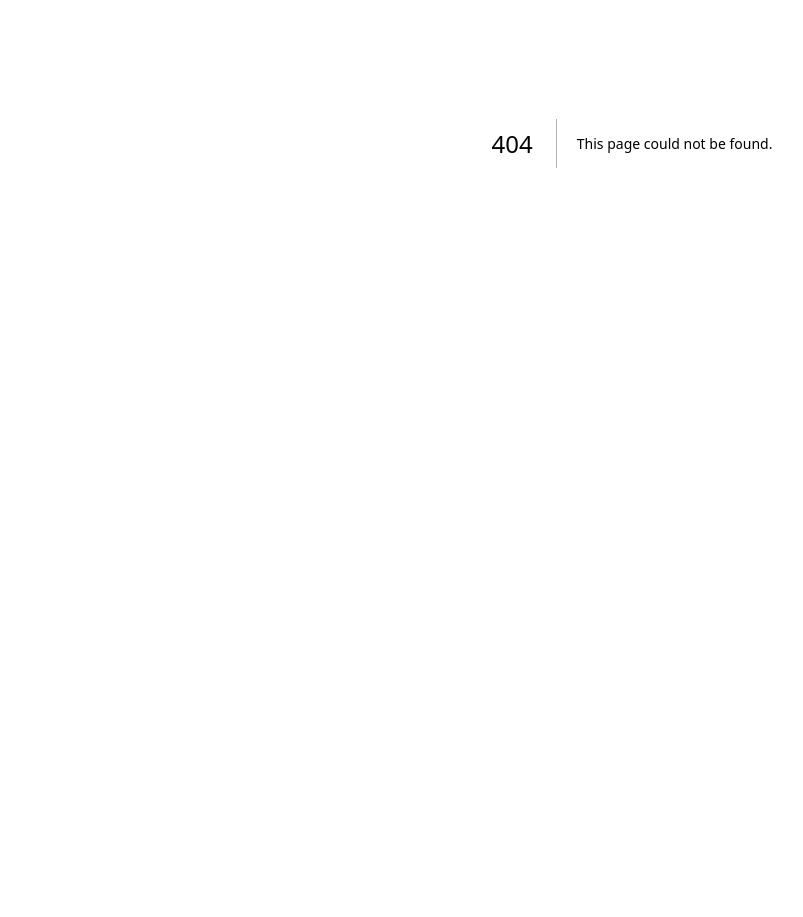
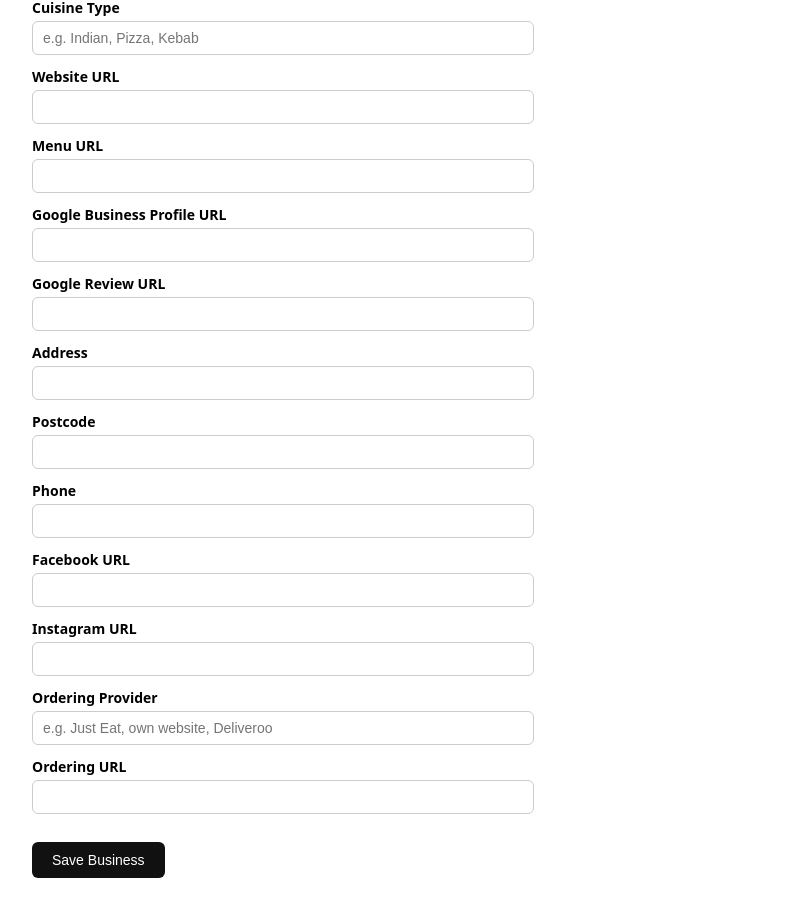
Before and after one commit to marketingfaithtrainee4/restaurant-intel, a Next.js app: page /businesses/new in a window 1280 px wide. Before the commit this address had no page. Shown: the part 257-1174 px from the top of the page, without its empty margins (8-811 px from the left). Before the commit the page ends 800 px from the top, so only its background shows below. Built offline with nearby package versions, Linux system fonts and the light colour scheme.

Commit message:
add business intake form

```diff
--- /dev/null
+++ b/app/api/businesses/route.ts
@@ -0,0 +1,40 @@
+import { NextResponse } from 'next/server';
+import { getSupabaseServerClient } from '@/lib/supabase';
+
+export async function POST(request: Request) {
+  try {
+    const body = await request.json();
+
+    const supabase = getSupabaseServerClient();
+
+    const { data, error } = await supabase
+      .from('businesses')
+      .insert({
+        is_managed: true,
+        name: body.name,
+        cuisine_type: body.cuisine_type || null,
+        website_url: body.website_url || null,
+        menu_url: body.menu_url || null,
+        gbp_url: body.gbp_url || null,
+        google_review_url: body.google_review_url || null,
+        address_line: body.address_line || null,
+        postcode: body.postcode || null,
+        phone: body.phone || null,
+        facebook_url: body.facebook_url || null,
+        instagram_url: body.instagram_url || null,
+        ordering_provider: body.ordering_provider || null,
+        ordering_url: body.ordering_url || null,
+      })
+      .select()
+      .single();
+
+    if (error) {
+      return NextResponse.json({ error: error.message }, { status: 400 });
+    }
+
+    return NextResponse.json({ business: data }, { status: 201 });
+  } catch (err) {
+    const message = err instanceof Error ? err.message : 'Unknown error';
+    return NextResponse.json({ error: message }, { status: 500 });
+  }
+}
--- /dev/null
+++ b/app/businesses/new/page.tsx
@@ -0,0 +1,224 @@
+'use client';
+
+import { useState } from 'react';
+import { useRouter } from 'next/navigation';
+
+const fieldStyle: React.CSSProperties = {
+  display: 'block',
+  width: '100%',
+  maxWidth: 480,
+  padding: '8px 10px',
+  marginBottom: 12,
+  border: '1px solid #ccc',
+  borderRadius: 6,
+  fontSize: 14,
+};
+
+const labelStyle: React.CSSProperties = {
+  display: 'block',
+  fontWeight: 600,
+  marginBottom: 4,
+  marginTop: 12,
+  fontSize: 14,
+};
+
+export default function NewBusinessPage() {
+  const router = useRouter();
+  const [submitting, setSubmitting] = useState(false);
+  const [error, setError] = useState<string | null>(null);
+
+  const [form, setForm] = useState({
+    name: '',
+    cuisine_type: '',
+    website_url: '',
+    menu_url: '',
+    gbp_url: '',
+    google_review_url: '',
+    address_line: '',
+    postcode: '',
+    phone: '',
+    facebook_url: '',
+    instagram_url: '',
+    ordering_provider: '',
+    ordering_url: '',
+  });
+
+  function update(key: string, value: string) {
+    setForm((prev) => ({ ...prev, [key]: value }));
+  }
+
+  async function handleSubmit(e: React.FormEvent) {
+    e.preventDefault();
+    setSubmitting(true);
+    setError(null);
+
+    try {
+      const res = await fetch('/api/businesses', {
+        method: 'POST',
+        headers: { 'Content-Type': 'application/json' },
+        body: JSON.stringify(form),
+      });
+
+      const data = await res.json();
+
+      if (!res.ok) {
+        setError(data.error || 'Something went wrong.');
+        setSubmitting(false);
+        return;
+      }
+
+      router.push('/');
+      router.refresh();
+    } catch (err) {
+      setError(err instanceof Error ? err.message : 'Unknown error');
+      setSubmitting(false);
+    }
+  }
+
+  return (
+    <main style={{ padding: 32, fontFamily: 'system-ui', maxWidth: 560 }}>
+      <h1>Add a Business</h1>
+      <p style={{ color: '#555' }}>
+        Add one of your managed restaurants. Only the name is required —
+        fill in what you have, you can always come back and add the rest.
+      </p>
+
+      <form onSubmit={handleSubmit}>
+        <label style={labelStyle} htmlFor="name">Restaurant Name *</label>
+        <input
+          style={fieldStyle}
+          id="name"
+          required
+          value={form.name}
+          onChange={(e) => update('name', e.target.value)}
+        />
+
+        <label style={labelStyle} htmlFor="cuisine_type">Cuisine Type</label>
+        <input
+          style={fieldStyle}
+          id="cuisine_type"
+          placeholder="e.g. Indian, Pizza, Kebab"
+          value={form.cuisine_type}
+          onChange={(e) => update('cuisine_type', e.target.value)}
+        />
+
+        <label style={labelStyle} htmlFor="website_url">Website URL</label>
+        <input
+          style={fieldStyle}
+          id="website_url"
+          type="url"
+          value={form.website_url}
+          onChange={(e) => update('website_url', e.target.value)}
+        />
+
+        <label style={labelStyle} htmlFor="menu_url">Menu URL</label>
+        <input
+          style={fieldStyle}
+          id="menu_url"
+          type="url"
+          value={form.menu_url}
+          onChange={(e) => update('menu_url', e.target.value)}
+        />
+
+        <label style={labelStyle} htmlFor="gbp_url">Google Business Profile URL</label>
+        <input
+          style={fieldStyle}
+          id="gbp_url"
+          type="url"
+          value={form.gbp_url}
+          onChange={(e) => update('gbp_url', e.target.value)}
+        />
+
+        <label style={labelStyle} htmlFor="google_review_url">Google Review URL</label>
+        <input
+          style={fieldStyle}
+          id="google_review_url"
+          type="url"
+          value={form.google_review_url}
+          onChange={(e) => update('google_review_url', e.target.value)}
+        />
+
+        <label style={labelStyle} htmlFor="address_line">Address</label>
+        <input
+          style={fieldStyle}
+          id="address_line"
+          value={form.address_line}
+          onChange={(e) => update('address_line', e.target.value)}
+        />
+
+        <label style={labelStyle} htmlFor="postcode">Postcode</label>
+        <input
+          style={fieldStyle}
+          id="postcode"
+          value={form.postcode}
+          onChange={(e) => update('postcode', e.target.value)}
+        />
+
+        <label style={labelStyle} htmlFor="phone">Phone</label>
+        <input
+          style={fieldStyle}
+          id="phone"
+          value={form.phone}
+          onChange={(e) => update('phone', e.target.value)}
+        />
+
+        <label style={labelStyle} htmlFor="facebook_url">Facebook URL</label>
+        <input
+          style={fieldStyle}
+          id="facebook_url"
+          type="url"
+          value={form.facebook_url}
+          onChange={(e) => update('facebook_url', e.target.value)}
+        />
+
+        <label style={labelStyle} htmlFor="instagram_url">Instagram URL</label>
+        <input
+          style={fieldStyle}
+          id="instagram_url"
+          type="url"
+          value={form.instagram_url}
+          onChange={(e) => update('instagram_url', e.target.value)}
+        />
+
+        <label style={labelStyle} htmlFor="ordering_provider">Ordering Provider</label>
+        <input
+          style={fieldStyle}
+          id="ordering_provider"
+          placeholder="e.g. Just Eat, own website, Deliveroo"
+          value={form.ordering_provider}
+          onChange={(e) => update('ordering_provider', e.target.value)}
+        />
+
+        <label style={labelStyle} htmlFor="ordering_url">Ordering URL</label>
+        <input
+          style={fieldStyle}
+          id="ordering_url"
+          type="url"
+          value={form.ordering_url}
+          onChange={(e) => update('ordering_url', e.target.value)}
+        />
+
+        {error && (
+          <p style={{ color: 'red', marginTop: 12 }}>Error: {error}</p>
+        )}
+
+        <button
+          type="submit"
+          disabled={submitting}
+          style={{
+            marginTop: 16,
+            padding: '10px 20px',
+            background: '#111',
+            color: '#fff',
+            border: 'none',
+            borderRadius: 6,
+            fontSize: 14,
+            cursor: submitting ? 'not-allowed' : 'pointer',
+          }}
+        >
+          {submitting ? 'Saving...' : 'Save Business'}
+        </button>
+      </form>
+    </main>
+  );
+}
```
Also changed, not shown: app/page.tsx (+15 -0 lines), 1 other file (tests, documents, lock files or other folders).
